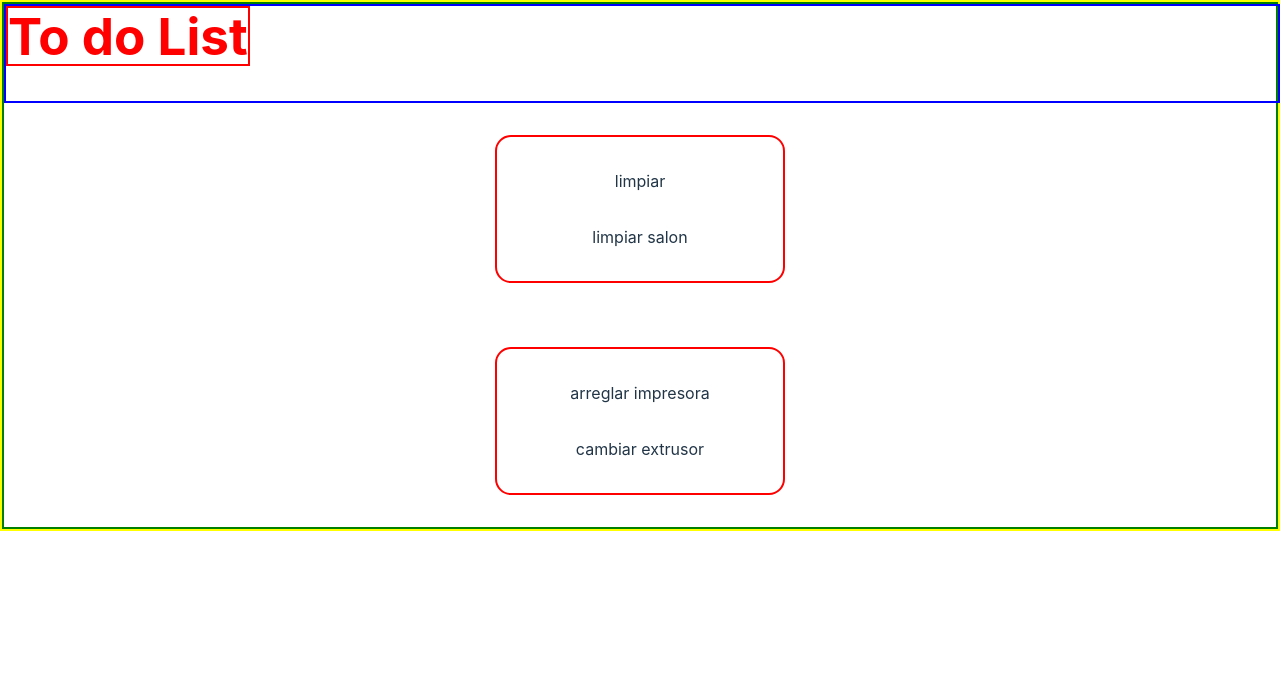
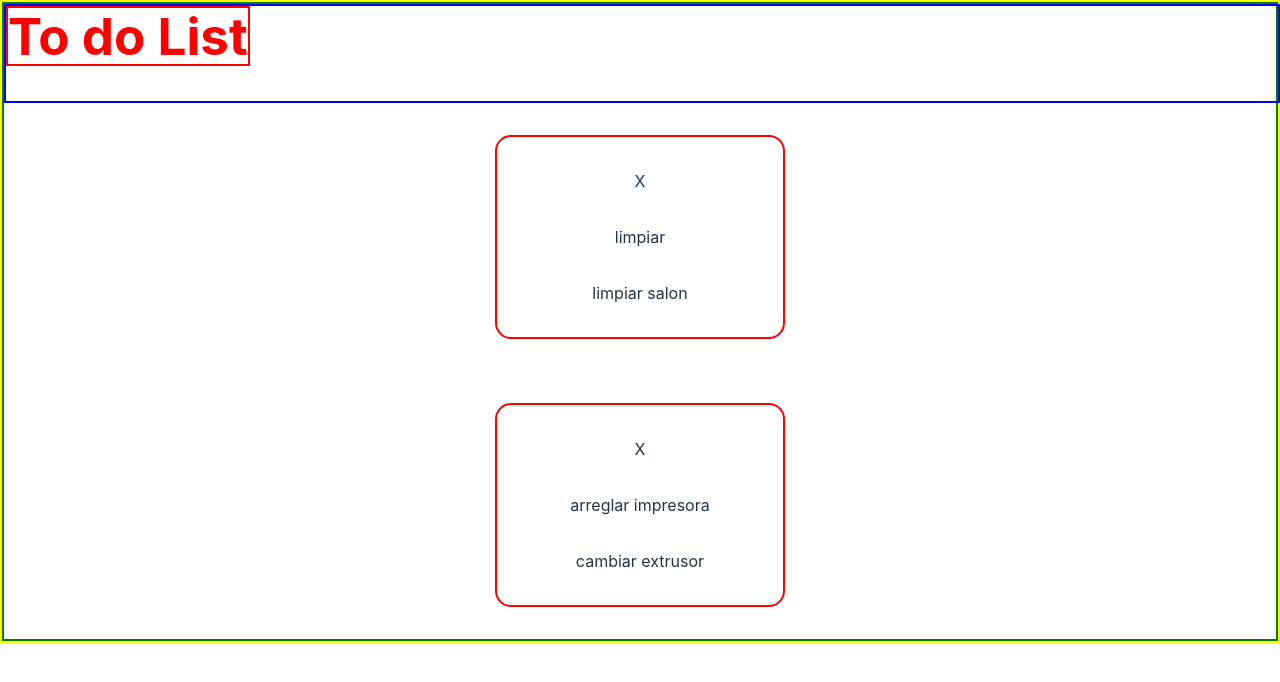
Before and after one commit to kevinu27/react-todoList-relearning, a React (Vite) app in the folder prueba/: page / in a window 1280 px wide. Shown: the top 682 px of the page. Built offline with nearby package versions, Linux system fonts and the light colour scheme.

Commit message:
eliminar tarea

```diff
--- a/prueba/src/components/MainToDo.jsx
+++ b/prueba/src/components/MainToDo.jsx
@@ -5,10 +5,25 @@ import ToDo from './ToDo';
 
 
 export default function MainToDo(props) {
-    const [toDoList, settoDoList] = useState([])
+    const [toDoList, settoDoList] = useState([])//inicio el estado como una array en vez de dejarlo solo porque si no da problemas con el map()
 
     function clickHandler(e) {
         console.log(e)
+        console.log('clickhandler')
+    }
+    function clickHandlerDelete(e, props ) {
+        console.log(e)
+        console.log('---', props.index)
+        console.log('---', props.tarea.task)
+        console.log('delete')
+        // primero al settoDoList le pasa el prevList que react lo detecta como el estado que ya tiene y se lo pasa como arrow funtion
+        //para que se ejecute la funcion de la arrow function si no me equivoco, despues dentro del filter:
+        //el item es el elemento que itera y como en map el segundo elemento que se le pasa lo detecta como numero que de iteraciones que lleva
+        // en este caso entonces mejor que no se modifique el orden del array del estado toDoList
+        //si se cambiase el orden entonces habria que ponerle el id a mano
+        settoDoList(prevList => prevList.filter((item, i) => i !== props.index));
+
+
     }
 
 const descriptcion = "lo que sea"
@@ -38,7 +53,9 @@ return (
     <section className='listHolder'>
     {toDoList.map((tarea, index) => (
 
-<ToDo key={index} tarea={tarea} clicker={clickHandler}></ToDo> //aqui el chiclk handler lopaso como props con la prop clicker
+<ToDo key={index} index={index} tarea={tarea} clicker={clickHandler} delete= {clickHandlerDelete}></ToDo> //aqui el chiclk handler lopaso como props con la prop clickerel
+//index={index} ques estoy pasando aqui y al que se le asigna la posicion del array que esta itetando lo esta generando el map(), que cuando le pasas un segundo argumento a un map
+//te devuelve la posicion que está iterando
 
 ))}
     </section>
--- a/prueba/src/components/ToDo.jsx
+++ b/prueba/src/components/ToDo.jsx
@@ -5,10 +5,16 @@ import './ToDo.css'
 
 export default function ToDo(props) {
 
+    const handleDeleteClick = (e) => { // lo hago asi diferente a la funcion clicker para poder añadirle el stop.propagation y que no me ejecute las dos funciones
+        e.stopPropagation(); //
+        props.delete( e, props);
+
+    };
 
 return (
     //aqui la funcion onClick va con una arrow function porque la funcion tiene un argumento
-    <section className='taskCard'onClick={(e) => props.clicker(e)}>
+    <section className='taskCard' onClick={(e) => props.clicker(e)}>
+    <p onClick={handleDeleteClick} >X</p>
  <p> {props.tarea.task}</p>
  <p>  {props.tarea.description}</p>
     </section>
```
